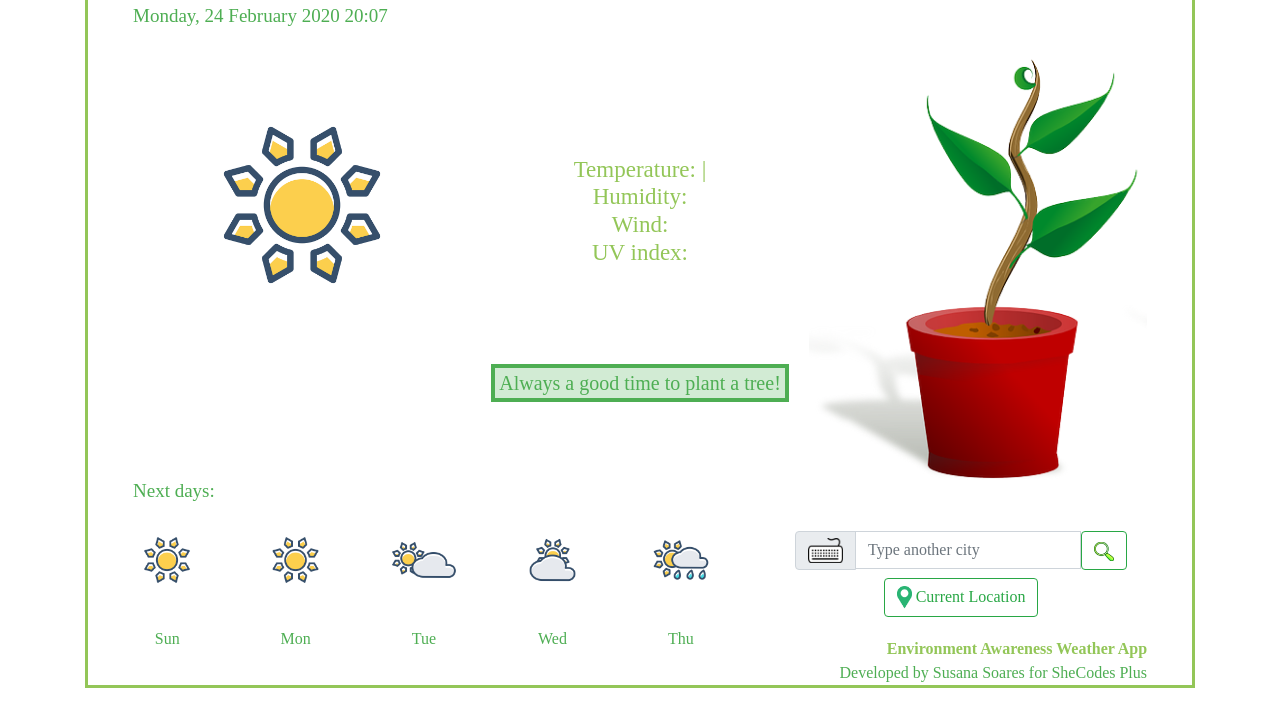
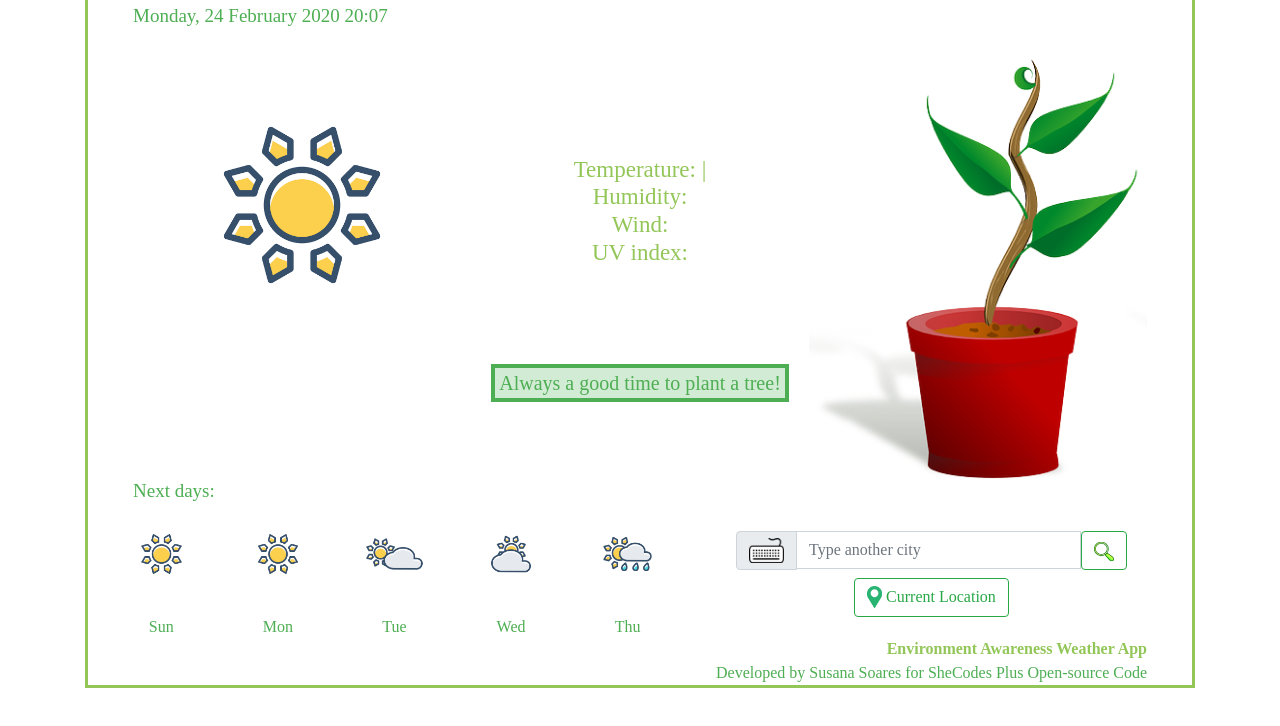
Before and after one commit to SuS-SC/EnvAWApp, a website built with Parcel: page index.html in a window 1280 px wide. Shown: the part 74-800 px from the top of the page. Built offline with nearby package versions, Linux system fonts and the light colour scheme; a web font is replaced by a local one.

Commit message:
added open-source code

```diff
--- a/index.html
+++ b/index.html
@@ -131,7 +131,7 @@
   Environment Awareness Weather App
   </span>
 </br>
-    Developed by Susana Soares for SheCodes Plus
+    Developed by Susana Soares for SheCodes Plus <a href = "https://github.com/SuS-SC/EnvAWApp">Open-source Code</a>
     </footer>
 </div>
 </div>
```
